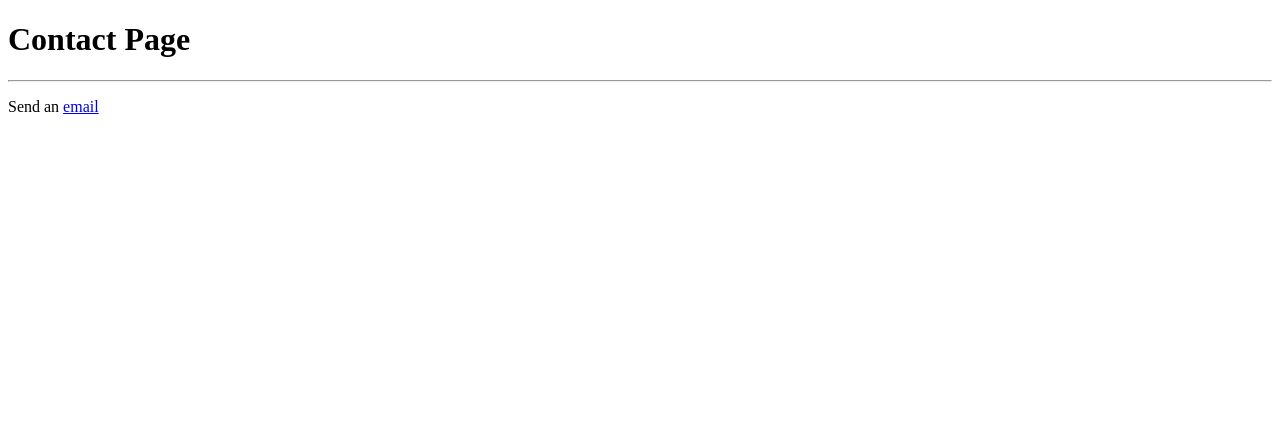
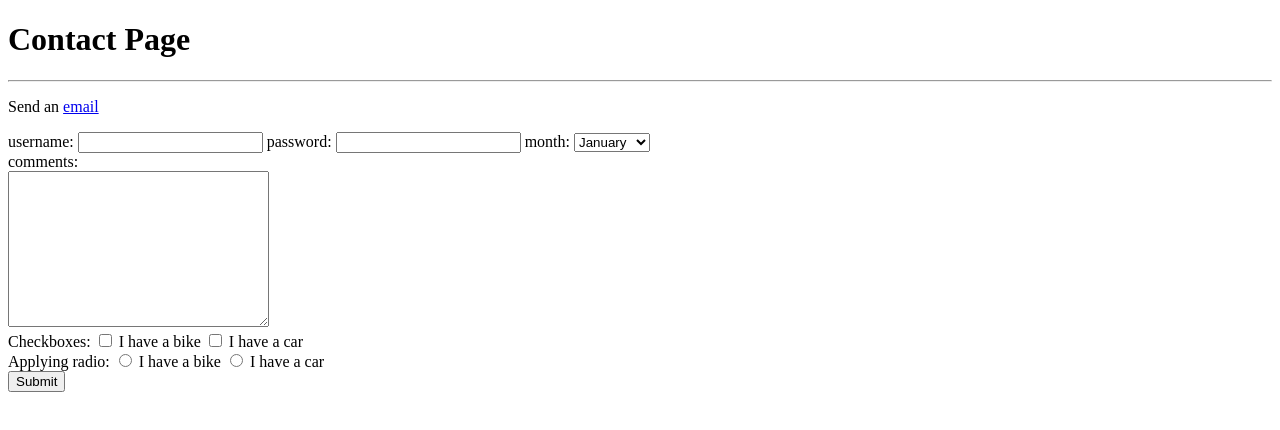
Before and after one commit to JuanRubi/WebDevFundamentals, a plain HTML site: page HTML-Fundamentals/simpleWebsite/contactMe.html in a window 1280 px wide. Drawn offline with Linux system fonts and the light colour scheme.

Commit message:
Added forms
I added a form with various different types of inputs

```diff
--- a/HTML-Fundamentals/simpleWebsite/contactMe.html
+++ b/HTML-Fundamentals/simpleWebsite/contactMe.html
@@ -10,5 +10,43 @@
     <h1>Contact Page</h1>
     <hr>     <!--  Adds horizontal line -->
     <p>Send an <a href="mailto:rjuan361@gmail.com">email</a></p>
+
+    <!------------      CREATING A FORM     ------------>
+    <form name="login" action="proccess.php" method="POST">
+        username:
+        <input type="text" name="username">
+        password:
+        <input type="password" name="password">
+
+        <!--------      CREATES A DROP DOWN MENU        --------->
+        month:
+        <select name="month" id="">
+            <option value="Jan">January</option>
+            <option value="Feb">Feburary</option>
+            <option value="Mar">March</option>
+            <option value="Apr">April</option>
+            <option value="May">May</option>
+        </select>
+        <br>
+
+        <!--------      CREATES A TEXT BOX      ---------->
+        comments:
+        <br>
+        <textarea name="comments" id="" cols="30" rows="10"></textarea>
+        <br>
+
+        <!-------       CREATING CHECKBOX       -------->
+        Checkboxes:
+        <input type="checkbox" name="vehicle" value="Bike"> I have a bike
+        <input type="checkbox" name="vehicle" value="Car"> I have a car
+
+        <br>
+        Applying radio:
+        <input type="radio" name="vehicle" value="Bike"> I have a bike
+        <input type="radio" name="vehicle" value="Car"> I have a car
+
+        <br>
+        <input type="submit">
+    </form>
 </body>
 </html>
```
